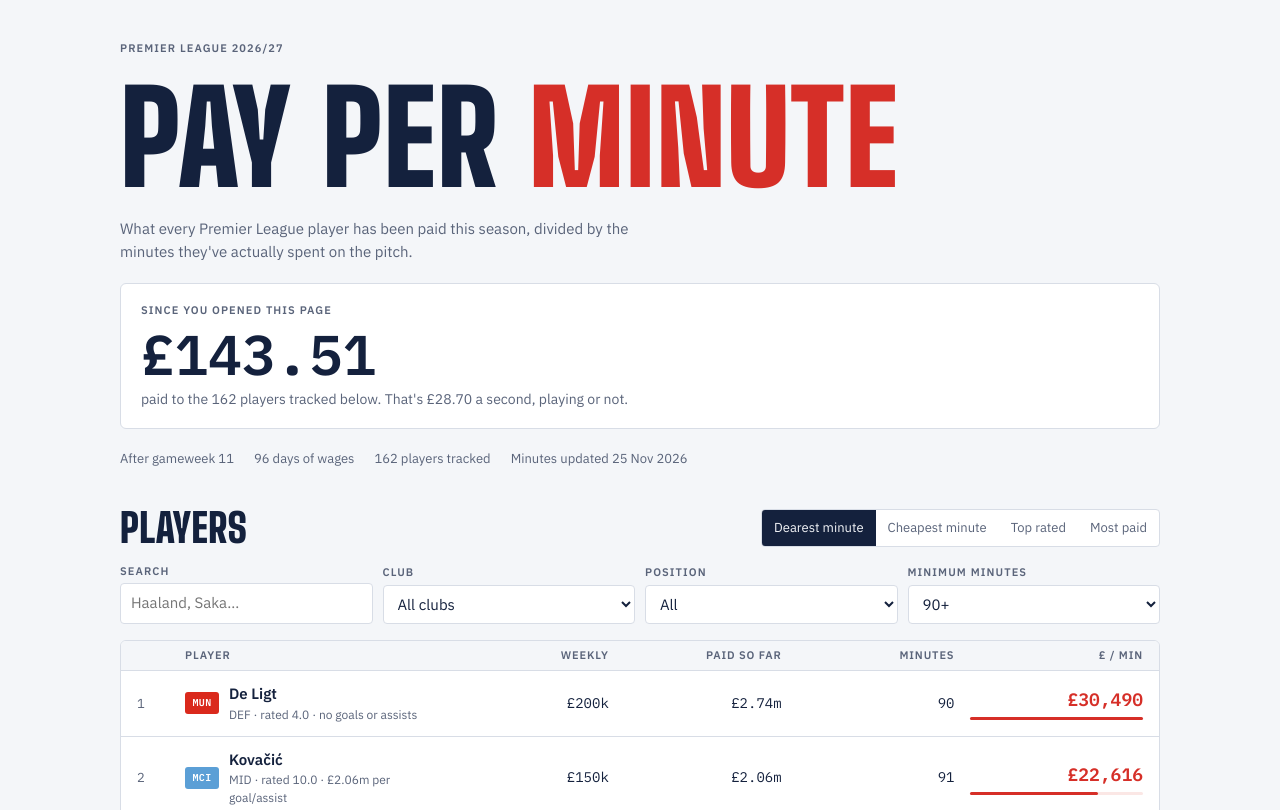
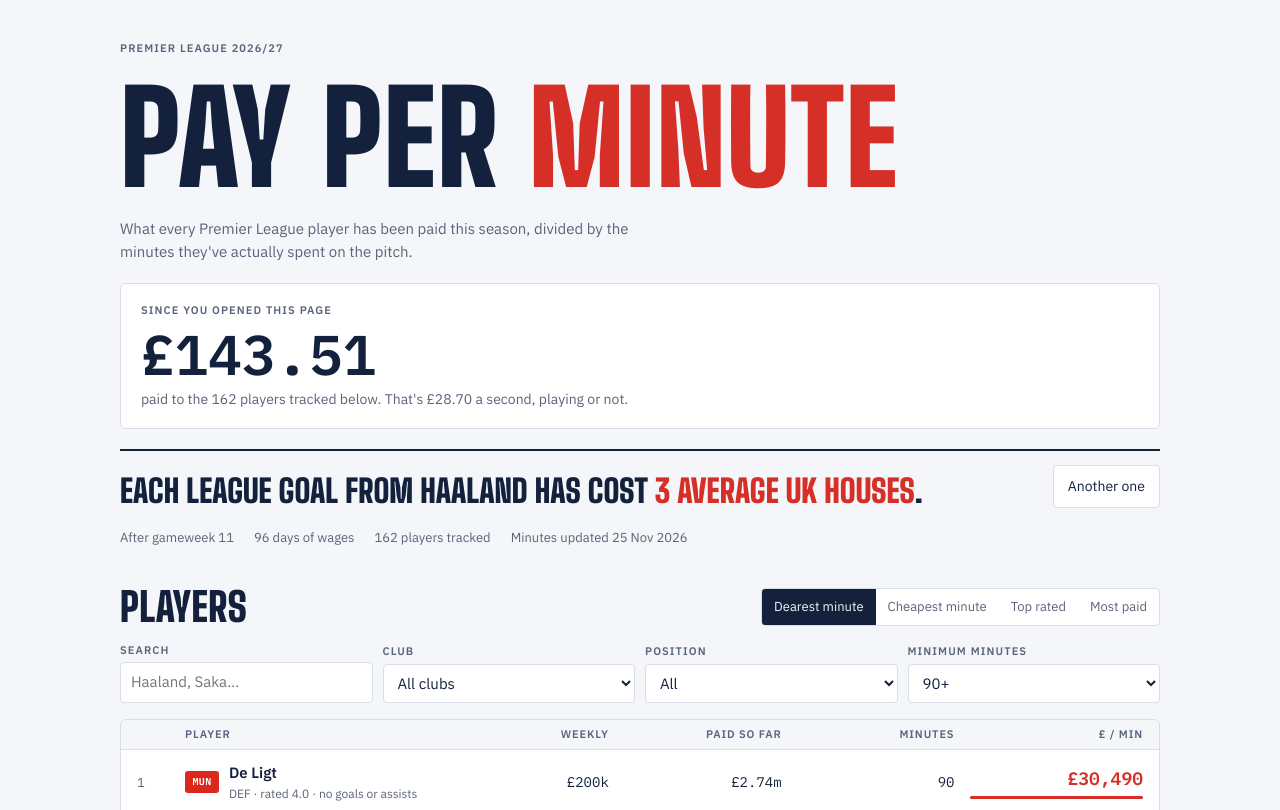
Before and after one commit to LaytonEvo/hyrox-race-day, a plain HTML site: page pay-per-minute/index.html in a window 1280 px wide. Shown: the top 810 px of the page. Drawn offline with Linux system fonts and the light colour scheme.

Commit message:
Add fan and big-ticket units plus rotating headline facts
New Measure in units: match ticket, replica shirt, season ticket,
average UK salary and average UK house. The header now shows a random
fact (time to earn an item, cost per goal, pay without playing) with an
Another one button.

Co-Authored-By: Claude Opus 5.5 <noreply@anthropic.com>
Claude-Session: https://claude.ai/code/session_01FmqF5c4s4ARjJuFgRNpeU5

```diff
--- a/pay-per-minute/index.html
+++ b/pay-per-minute/index.html
@@ -60,6 +60,9 @@ header.hero { padding-top: 40px; display: grid; gap: 20px; }
 }
 .meter .big { font-family: var(--mono); font-size: clamp(32px, 7vw, 56px); font-weight: 600; font-variant-numeric: tabular-nums; line-height: 1.05; }
 .meter p { color: var(--muted); font-size: 14px; }
+.didyou { display: flex; flex-wrap: wrap; align-items: end; justify-content: space-between; gap: 12px 20px; border-top: 2px solid var(--ink); padding-top: 14px; }
+.didyou .fact { flex: 1 1 420px; min-width: 0; margin: 0; }
+.didyou .more { flex: none; }
 .stamp { display: flex; flex-wrap: wrap; gap: 8px 20px; color: var(--muted); font-size: 13px; }
 
 /* Controls */
@@ -174,6 +177,10 @@ footer code { font-family: var(--mono); font-size: 12px; }
       <span class="big" id="ticker">£0</span>
       <p id="ticker-note">paid to the players tracked below.</p>
     </div>
+    <div class="didyou" aria-live="polite">
+      <p class="fact" id="hero-fact"></p>
+      <button class="more" id="hero-next" type="button">Another one</button>
+    </div>
     <div class="stamp" id="stamp"></div>
   </header>
 
@@ -284,7 +291,7 @@ footer code { font-family: var(--mono); font-size: 12px; }
     <p><strong>Wages are estimates.</strong> Clubs don't publish salaries. Figures are gross basic weekly wages as publicly reported, rounded, and exclude bonuses, image rights and loan splits. Each figure comes from published reporting (Spotrac, FBref/Capology, SalaryLeaks, bet365 News and others), and its source is listed beside it in <code>wages.csv</code>. Where sources disagree we use the most recent 2026/27 figure.</p>
     <p><strong>Rating and value.</strong> The rating is built from FPL's Bonus Points System (BPS), which scores every pass, tackle, save, chance and goal from Opta data. We take each player's BPS per 90 minutes and compare it with every Premier League player in the same position who has played 270+ minutes, then put it on a 4 to 10 scale where 6.5 is average. The value score (0 to 100) averages two rankings among tracked players: how high their rating is, and how cheap their minutes are.</p>
     <p><strong>Price per action.</strong> Tackles, recoveries, defensive actions (FPL's defensive contribution: clearances, blocks, interceptions and tackles, plus recoveries for midfielders and forwards) and expected goal involvement (xG + xA) come from the FPL API, which uses Opta data.</p>
-    <p><strong>Meal deals and friends.</strong> Rough 2026 UK prices: meal deal £4, pint £5, Greggs sausage roll £1.35, Freddo 30p. They're for fun, not to the penny.</p>
+    <p><strong>Meal deals and friends.</strong> Rough 2026 UK prices: meal deal £4, pint £5, Greggs sausage roll £1.35, Freddo 30p, Premier League match ticket £50, replica shirt £85, season ticket £800, average UK salary £37,000 and average UK house £270,000. They're for fun, not to the penny.</p>
     <p>League minutes only; cup and European minutes aren't counted. Clubs show only the players we have a wage for.</p>
   </footer>
 </div>
@@ -406,9 +413,44 @@ const UNITS = {
   pint: { name: "Pints (£5)", price: 5.00, many: "pints", one: "pint" },
   roll: { name: "Greggs sausage rolls (£1.35)", price: 1.35, many: "sausage rolls", one: "sausage roll" },
   freddo: { name: "Freddos (30p)", price: 0.30, many: "Freddos", one: "Freddo" },
+  ticket: { name: "PL match tickets (£50)", price: 50, many: "match tickets", one: "match ticket" },
+  shirt: { name: "Replica shirts (£85)", price: 85, many: "replica shirts", one: "replica shirt" },
+  season: { name: "Season tickets (£800)", price: 800, many: "season tickets", one: "season ticket" },
+  salary: { name: "UK average salaries (£37k)", price: 37000, many: "average UK salaries", one: "average UK salary" },
+  house: { name: "Average UK houses (£270k)", price: 270000, many: "average UK houses", one: "average UK house" },
 };
 let unit = "gbp";
-const shortNum = n => n >= 1e6 ? (n / 1e6).toFixed(n >= 1e7 ? 0 : 1) + "m" : n >= 1e4 ? Math.round(n / 1e3) + "k" : n0.format(Math.round(n));
+const shortNum = n => n >= 1e6 ? (n / 1e6).toFixed(n >= 1e7 ? 0 : 1) + "m" : n >= 1e4 ? Math.round(n / 1e3) + "k"
+  : n >= 10 ? n0.format(Math.round(n)) : n >= 1 ? (+n.toFixed(1)).toString() : (+n.toFixed(2)).toString();
+const pickOne = a => a[Math.floor(Math.random() * a.length)];
+function duration(sec) {
+  if (sec < 1.5) return "second";
+  if (sec < 90) return `${Math.round(sec)} seconds`;
+  if (sec < 5400) return `${Math.round(sec / 60)} minutes`;
+  if (sec < 172800) { const h = sec / 3600; return `${h < 10 ? +h.toFixed(1) : Math.round(h)} hours`; }
+  return `${+(sec / 86400).toFixed(1)} days`;
+}
+const amount = (v, k) => { const U = UNITS[k], n = v / U.price; return `${shortNum(n)} ${Math.abs(n - 1) < 0.05 ? U.one : U.many}`; };
+function heroFacts() {
+  const rich = [...P].sort((a, b) => b.weekly - a.weekly).slice(0, 40);
+  const scorers = P.filter(p => p.goals > 0);
+  const idle = P.filter(p => p.minutes === 0 && p.earned > 0);
+  const playing = P.filter(p => p.minutes >= 90);
+  const small = ["freddo", "roll", "meal", "pint", "ticket", "shirt"], big = ["season", "salary", "house"];
+  const facts = [
+    () => {
+      const p = pickOne(rich), k = pickOne([...small, "season", "salary"]), U = UNITS[k], perSec = p.weekly / 604800, sec = U.price / perSec;
+      if (sec < 1) return `${esc(p.name)} earns <em>${shortNum(perSec / U.price)} ${U.many}</em> every second, day and night.`;
+      return `${esc(p.name)} earns ${/^[aeiou]/i.test(U.one) ? "an" : "a"} ${U.one} every <em>${duration(sec)}</em>.`;
+    },
+    () => { const p = pickOne(scorers), k = pickOne([...big, "ticket", "shirt", "meal"]); return `Each league goal from ${esc(p.name)} has cost <em>${amount(p.earned / p.goals, k)}</em>.`; },
+    () => { const p = pickOne(playing), k = pickOne(["pint", "meal", "ticket", "shirt"]); return `Every minute ${esc(p.name)} plays costs <em>${amount(p.ppm, k)}</em>.`; },
+    () => { const p = pickOne(rich), k = pickOne(big); return `${esc(p.name)} has been paid <em>${amount(p.earned, k)}</em> so far this season.`; },
+  ];
+  if (idle.length) facts.push(() => { const p = pickOne(idle), k = pickOne(["season", "salary", "house"]); return `${esc(p.name)} has been paid <em>${amount(p.earned, k)}</em> without playing a league minute.`; });
+  return facts;
+}
+function showHeroFact() { try { $("hero-fact").innerHTML = pickOne(heroFacts())(); } catch (e) { $("hero-fact").textContent = ""; } }
 function cost(v) {
   const U = UNITS[unit];
   if (unit === "gbp") return compact(v);
@@ -609,6 +651,7 @@ function bind() {
 
 fetch("data.json").then(r => { if (!r.ok) throw new Error(r.status); return r.json(); }).then(data => {
   prepare(data); prepareValue(); renderStamp(); bind(); renderPlayers(); renderChart(); bindChart(); renderValueList(); renderActions(); renderTeam(); renderBench(); renderClubs(); renderVersus(); startTicker();
+  showHeroFact(); $("hero-next").addEventListener("click", showHeroFact);
 }).catch(() => {
   $("players").innerHTML = `<div class="empty">Couldn't load data.json. Run <code>python3 build.py</code> in this folder, then reload.</div>`;
 });
```
Also changed, not shown: 1 other file.
